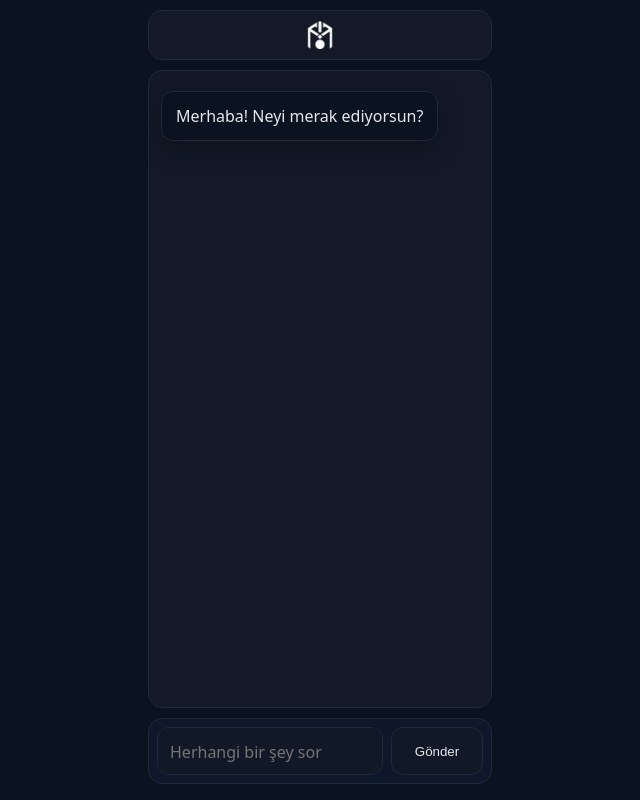
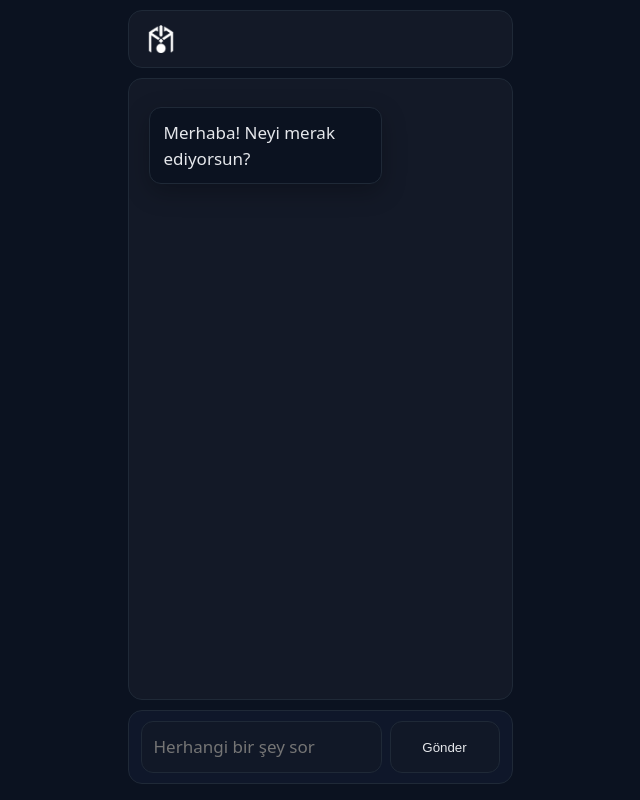
Before and after one commit to kadridgn01/cok-akilli-yapay-zeka, a plain HTML site: page index.html in a window 1280 px wide. Shown: the whole page, without its empty margins (320-960 px from the left). Drawn offline with Linux system fonts and the light colour scheme.

Commit message:
Update index.html

```diff
--- a/index.html
+++ b/index.html
@@ -16,10 +16,11 @@
     font:16px/1.5 ui-sans-serif,system-ui,-apple-system,Segoe UI,Roboto,"Noto Sans",sans-serif}
   body{display:grid;grid-template-rows:1fr}
   .app{
-    height:calc(var(--vh) * 100);
-    max-width:520px;margin:0 auto;padding:10px;
-    display:grid;grid-template-rows:auto 1fr auto;gap:10px;
-  }
+  height:calc(var(--vh) * 100);
+  max-width:min(960px, 100vw - 32px); /* 520px yerine */
+  margin:0 auto; padding:10px;
+  display:grid; grid-template-rows:auto 1fr auto; gap:10px;
+}
 
   .head{display:flex;align-items:center;justify-content:center;gap:8px;
     padding:10px;border:1px solid var(--line);border-radius:14px;background:rgba(255,255,255,.03)}
@@ -80,6 +81,27 @@
   .brand .wordmark {
     font-size:15px; font-weight:800; letter-spacing:.2px; margin:0;
   }
+
+ @media (min-width: 768px){
+  html,body{font-size:17px;}
+  .head{justify-content:space-between; padding:12px 16px;}
+  .brand .wordmark{font-size:16px;}
+  .chat{padding:16px;}
+  .msg .bubble{max-width:75%;}
+}
+
+@media (min-width: 1024px){
+  .app{max-width:min(1100px, 100vw - 48px);}
+  .head{padding:14px 18px;}
+  .chat{padding:20px;}
+  .msg .bubble{max-width:68%;}
+}
+@media (min-width: 1024px){
+  .bar{padding:10px 12px;}
+  textarea#text{min-height:52px; max-height:38vh;}
+  button#send{min-width:110px; min-height:48px;}
+}
+
 </style>
 
 </head>
```
